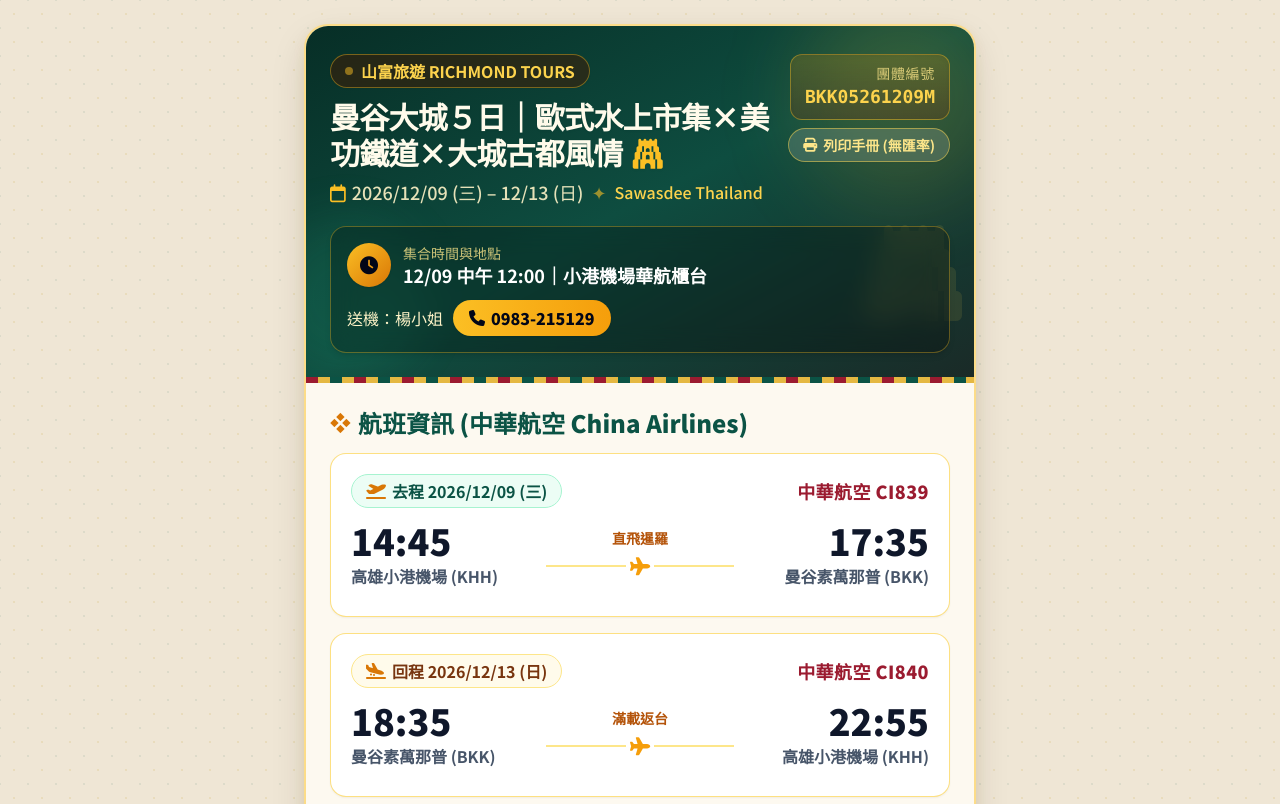
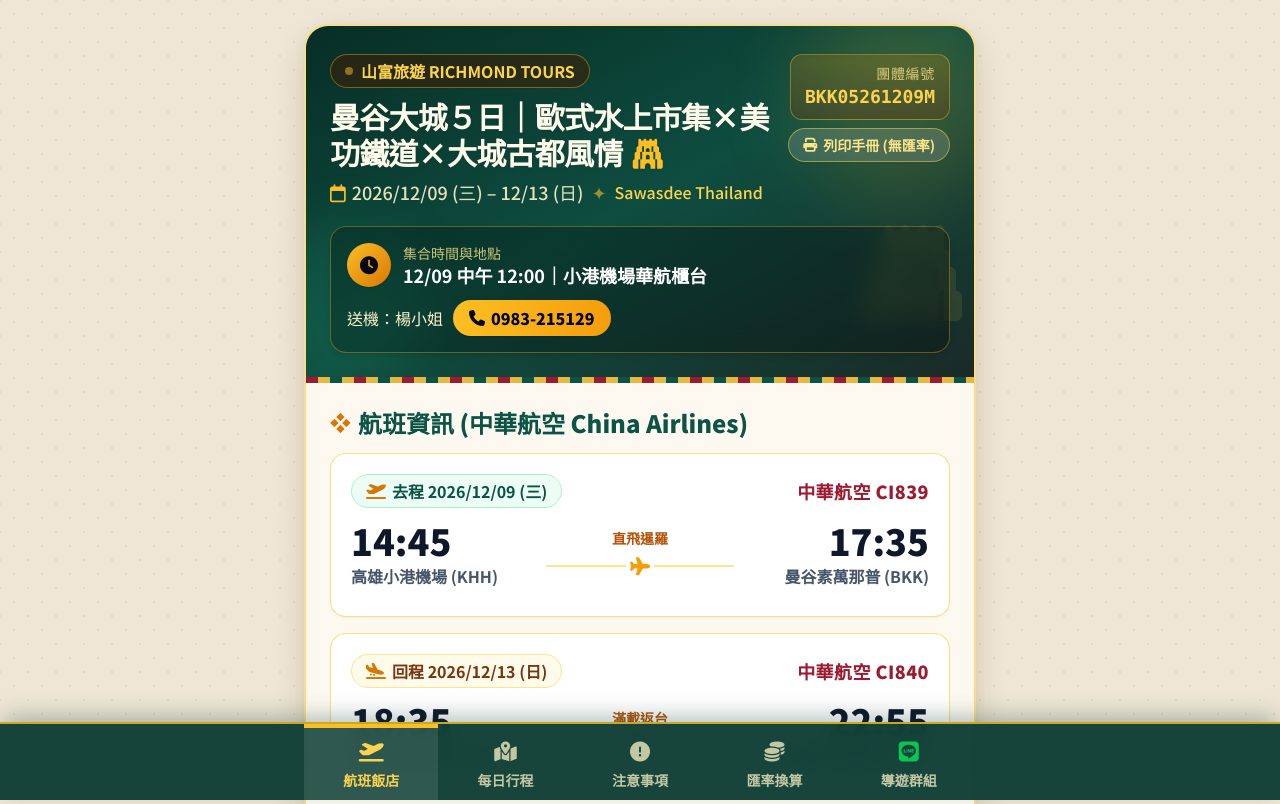
Before and after one commit to angelaingrid/1209Thailand, a plain HTML site: page index.html in a window 1280 px wide. Shown: the top 804 px of the page. Drawn offline with nearby package versions, Linux system fonts and the light colour scheme.

Commit message:
Update index.html

```diff
--- a/index.html
+++ b/index.html
@@ -793,6 +793,54 @@
             山富國際旅行社股份有限公司 ｜ 祝您旅途愉快 Sawasdee Ka!
         </footer>
     </div>
+
+    <!-- 固定在畫面下方的泰式金邊分頁導覽列 -->
+    <nav class="no-print fixed bottom-0 left-0 right-0 z-50 bg-[#0B3B32]/95 backdrop-blur-md border-t-2 border-amber-400/80 shadow-[0_-8px_24px_-4px_rgba(11,59,50,0.35)]">
+        <div class="max-w-2xl mx-auto grid grid-cols-5">
+            <button onclick="switchTab('flight-hotel')" id="btn-flight-hotel" class="tab-btn active flex flex-col items-center justify-center py-2.5 px-1 text-xs sm:text-sm font-bold text-amber-300 border-t-4 border-amber-400 bg-white/10 transition">
+                <i class="fa-solid fa-plane-departure text-lg sm:text-xl mb-1"></i>
+                <span>航班飯店</span>
+            </button>
+            <button onclick="switchTab('itinerary')" id="btn-itinerary" class="tab-btn flex flex-col items-center justify-center py-2.5 px-1 text-xs sm:text-sm font-bold text-amber-100/75 hover:text-amber-200 border-t-4 border-transparent transition">
+                <i class="fa-solid fa-map-location-dot text-lg sm:text-xl mb-1"></i>
+                <span>每日行程</span>
+            </button>
+            <button onclick="switchTab('notices')" id="btn-notices" class="tab-btn flex flex-col items-center justify-center py-2.5 px-1 text-xs sm:text-sm font-bold text-amber-100/75 hover:text-amber-200 border-t-4 border-transparent transition">
+                <i class="fa-solid fa-circle-exclamation text-lg sm:text-xl mb-1"></i>
+                <span>注意事項</span>
+            </button>
+            <button onclick="switchTab('currency')" id="btn-currency" class="tab-btn flex flex-col items-center justify-center py-2.5 px-1 text-xs sm:text-sm font-bold text-amber-100/75 hover:text-amber-200 border-t-4 border-transparent transition">
+                <i class="fa-solid fa-coins text-lg sm:text-xl mb-1"></i>
+                <span>匯率換算</span>
+            </button>
+            <button onclick="switchTab('line-group')" id="btn-line-group" class="tab-btn flex flex-col items-center justify-center py-2.5 px-1 text-xs sm:text-sm font-bold text-amber-100/75 hover:text-amber-200 border-t-4 border-transparent transition">
+                <i class="fa-brands fa-line text-lg sm:text-xl mb-1 text-[#06C755]"></i>
+                <span>導遊群組</span>
+            </button>
+        </div>
+    </nav>
+
+    <script>
+        // 分頁切換邏輯
+        function switchTab(tabId) {
+            document.querySelectorAll('.tab-content').forEach(el => {
+                el.classList.add('hidden');
+            });
+            document.querySelectorAll('.tab-btn').forEach(btn => {
+                btn.classList.remove('active', 'text-amber-300', 'border-amber-400', 'bg-white/10');
+                btn.classList.add('text-amber-100/75', 'border-transparent');
+            });
+
+            const targetContent = document.getElementById('tab-' + tabId);
+            const targetBtn = document.getElementById('btn-' + tabId);
+            if (targetContent) targetContent.classList.remove('hidden');
+            if (targetBtn) {
+                targetBtn.classList.add('active', 'text-amber-300', 'border-amber-400', 'bg-white/10');
+                targetBtn.classList.remove('text-amber-100/75', 'border-transparent');
+            }
+            window.scrollTo({ top: 0, behavior: 'smooth' });
+        }
+
         // 專屬列印函式：列印前主動展開所有非匯率分頁，並自動計算並補齊成 4 的倍數頁數（方便小冊子裝訂）
         function printBrochure() {
             const activeBtn = document.querySelector('.tab-btn.active');
```
